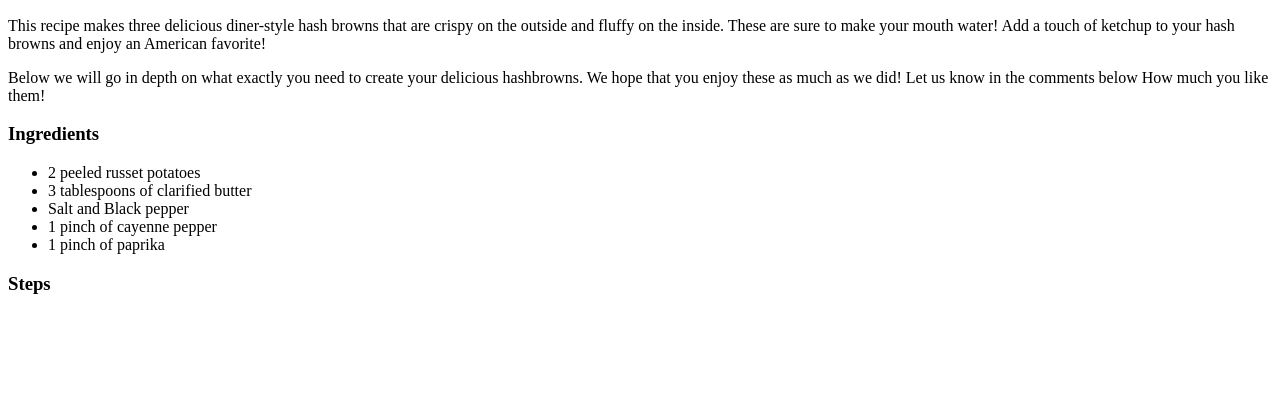
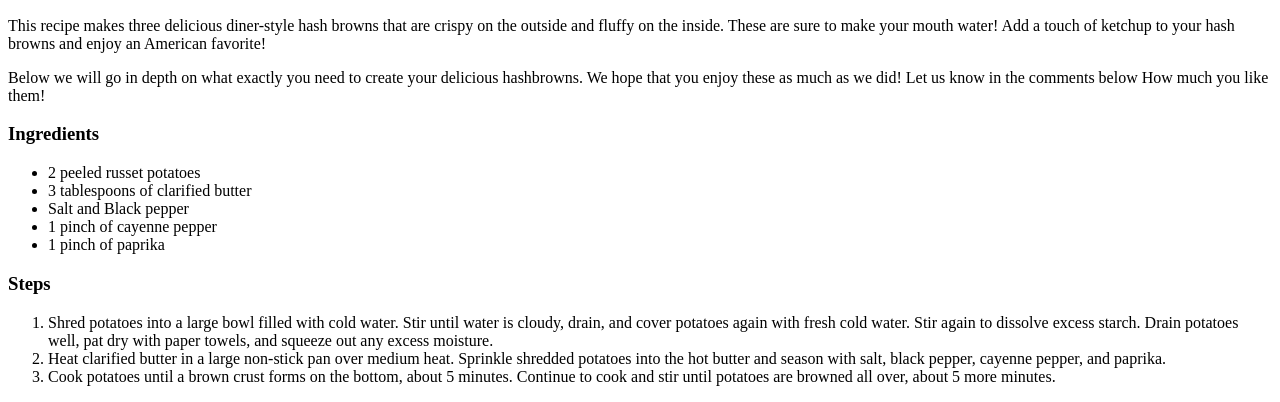
Before and after one commit to brusry2/odin-recipes, a plain HTML site: page recipes/basichashbrowns.html in a window 1280 px wide. Shown: the part 434-836 px from the top of the page. Before the commit the page ends 800 px from the top, so only its background shows below. Drawn offline with Linux system fonts and the light colour scheme.

Commit message:
Added cooking directions

```diff
--- a/recipes/basichashbrowns.html
+++ b/recipes/basichashbrowns.html
@@ -24,5 +24,13 @@
         <li>1 pinch of paprika</li>
     </ul>
     <h3>Steps</h3>
+    <ol>
+        <li>Shred potatoes into a large bowl filled with cold water. Stir until water is cloudy, drain, and cover potatoes again with fresh cold water. Stir again to dissolve excess starch. Drain potatoes well, pat dry with paper towels, and squeeze out any excess moisture.
+        </li>
+        <li>Heat clarified butter in a large non-stick pan over medium heat. Sprinkle shredded potatoes into the hot butter and season with salt, black pepper, cayenne pepper, and paprika.
+        </li>
+        <li>Cook potatoes until a brown crust forms on the bottom, about 5 minutes. Continue to cook and stir until potatoes are browned all over, about 5 more minutes.
+        </li>
+    </ol>
 </body>
 </html>
```
